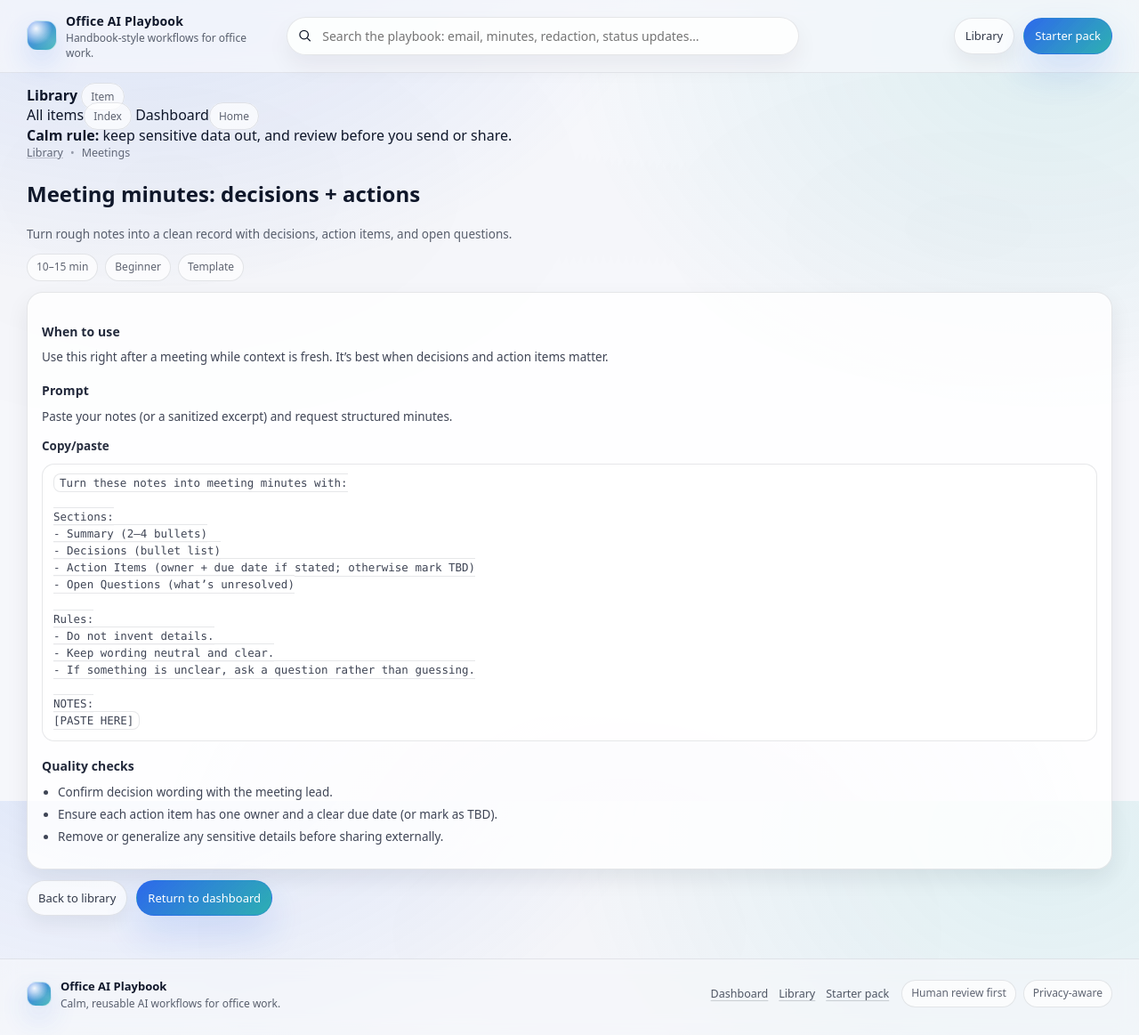
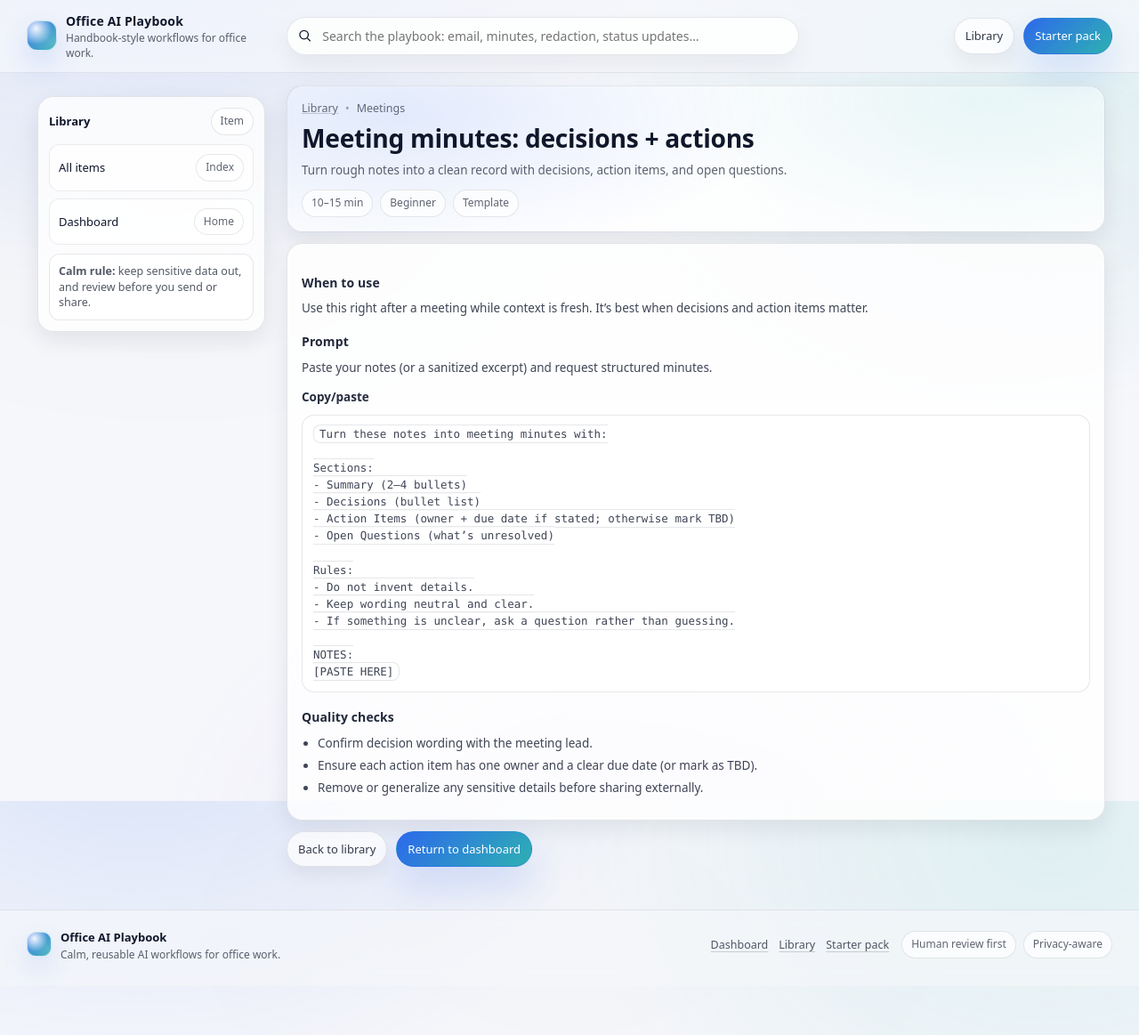
Before and after one commit to brandonhimpfen/officeaiplaybook.com, a Jekyll site: the page built from library/meeting-minutes/index.md, in a window 1280 px wide and 1163 px high. Shown: the whole window at 89% size. Built offline with Jekyll 4.4.1, drawn with Linux system fonts in a browser that asks for light colours.

Commit message:
Update style.css

```diff
--- a/assets/css/style.css
+++ b/assets/css/style.css
@@ -1,7 +1,7 @@
-/* Patch: make Library item pages neat even if they use the default layout.
-   - Adds a constrained reading width wrapper
-   - Renders markdown via markdownify in default layout (see _layouts/default.html)
-   - Keeps typography consistent with the "prose" styles
+/* Patch: make library item pages and library content feel neat + professional
+   - Constrain reading width (avoids full-width text)
+   - Add "prose" typography styling for rendered markdown
+   - Ensure markdown headings render cleanly and consistently
 */
 
 :root{
@@ -148,11 +148,195 @@ header{
 /* Shell */
 .shell{ padding: 14px 0 28px 0; }
 
-/* Library reading wrapper used by default layout */
-.readingShell{
+/* Dashboard grid */
+.dash{
+  display:grid;
+  grid-template-columns: var(--side) 1fr var(--rail);
+  gap: var(--gap);
+  align-items:start;
+}
+
+/* Reusable page grids (Library, etc.) */
+.pageGrid{
+  display:grid;
+  gap: var(--gap);
+  align-items:start;
+}
+.pageGrid.one{ grid-template-columns: 1fr; }
+.pageGrid.two{ grid-template-columns: 1fr minmax(280px, 360px); }
+.pageGrid.three{ grid-template-columns: minmax(260px, 320px) 1fr minmax(280px, 360px); }
+
+/* Sidebar / rail shared blocks */
+.sidebar, .rail{ padding:12px; }
+.sidebar{ position:sticky; top:74px; }
+.rail{ position:sticky; top:74px; }
+
+.sideSection, .railBox{
+  padding:12px;
+  border-radius: var(--radius);
+  border:1px solid rgba(15,23,42,.10);
+  background: rgba(255,255,255,.78);
+  box-shadow: var(--shadowSoft);
+  margin-bottom:12px;
+}
+.sideHead{
+  display:flex; align-items:center; justify-content:space-between;
+  gap:10px; margin-bottom:10px;
+}
+.sideHead strong{ font-size:13px; }
+
+.navList{ display:grid; gap:8px; }
+.navItem{
+  display:flex; align-items:center; justify-content:space-between; gap:10px;
+  padding:10px 10px;
+  border-radius:12px;
+  border:1px solid rgba(15,23,42,.08);
+  background: rgba(255,255,255,.74);
+  transition: transform .2s ease, background .2s ease, box-shadow .2s ease;
+  font-size:13px;
+}
+.navItem:hover{
+  transform: translateY(-1px);
+  background: rgba(37,99,235,.08);
+  box-shadow: 0 14px 26px rgba(15,23,42,.08);
+}
+.navItem.active{
+  background:
+    radial-gradient(260px 160px at 20% 20%, rgba(37,99,235,.18), transparent 65%),
+    rgba(255,255,255,.86);
+  border-color: rgba(37,99,235,.22);
+}
+.hint{
+  margin-top:10px;
+  padding:10px 10px;
+  border-radius:12px;
+  border:1px solid rgba(15,23,42,.10);
+  background: rgba(255,255,255,.72);
+  color: rgba(15,23,42,.72);
+  font-size:12.5px;
+}
+
+/* Main column bits */
+.heroPanel{
+  padding:16px;
+  border-radius: var(--radius);
+  border:1px solid rgba(15,23,42,.10);
+  background:
+    radial-gradient(700px 260px at 14% 20%, rgba(37,99,235,.14), transparent 60%),
+    radial-gradient(600px 260px at 86% 10%, rgba(14,165,166,.10), transparent 60%),
+    rgba(255,255,255,.82);
+  box-shadow: var(--shadowSoft);
+}
+.heroRow{
+  display:flex;
+  align-items:flex-end;
+  justify-content:space-between;
+  gap:12px;
+  flex-wrap:wrap;
+}
+.heroRow h1{
+  margin:0;
+  font-size: clamp(22px, 2.1vw, 30px);
+  line-height:1.1;
+  letter-spacing:-.01em;
+}
+.heroRow p{
+  margin-top:8px;
+  max-width: 78ch;
+  color: var(--muted);
+  font-size: 13.5px;
+}
+.heroActions{ display:flex; gap:10px; flex-wrap:wrap; align-items:center; }
+
+.sectionTitle{
+  display:flex; align-items:flex-end; justify-content:space-between;
+  gap:12px; margin:12px 0 10px 0;
+}
+.sectionTitle strong{ font-size:13.5px; }
+.sectionTitle span{ color: var(--muted); font-size:12.5px; }
+
+/* Feed cards */
+.feed{ display:grid; gap:10px; }
+.post{
+  padding:12px;
+  border-radius: var(--radius);
+  border:1px solid rgba(15,23,42,.10);
+  background: rgba(255,255,255,.78);
+  box-shadow: var(--shadowSoft);
+  transition: transform .2s ease, background .2s ease, box-shadow .2s ease;
+  position:relative; overflow:hidden;
+}
+.post:before{
+  content:"";
+  position:absolute; inset:-2px; opacity:.55;
+  background: radial-gradient(320px 220px at 20% 20%, var(--glow), transparent 65%);
+  pointer-events:none;
+}
+.post > *{ position:relative; z-index:1; }
+.post:hover{
+  transform: translateY(-1px);
+  background: rgba(255,255,255,.95);
+  box-shadow: 0 18px 34px rgba(15,23,42,.10);
+}
+.postTop{ display:flex; align-items:center; justify-content:space-between; gap:10px; }
+.type{
+  display:inline-flex; align-items:center; gap:8px;
+  font-size:12px; padding:6px 10px; border-radius:999px;
+  border:1px solid rgba(15,23,42,.10);
+  background: rgba(255,255,255,.76);
+  color: rgba(15,23,42,.70);
+  width:max-content;
+}
+.postTitle{ margin-top:8px; font-weight:780; letter-spacing:-.01em; font-size: 14px; }
+.postDesc{ margin-top:6px; color: var(--muted); font-size:13px; max-width: 78ch; }
+.chips{ margin-top:10px; display:flex; gap:8px; flex-wrap:wrap; }
+.chip{
+  font-size:12px; padding:6px 10px; border-radius:999px;
+  border:1px solid rgba(15,23,42,.10);
+  background: rgba(255,255,255,.76);
+  color: rgba(15,23,42,.68);
+  white-space:nowrap;
+}
+
+/* Right rail items */
+.railBox strong{ font-size:13px; }
+.railList{ display:grid; gap:8px; margin-top:10px; }
+.quick{
+  display:flex; align-items:center; justify-content:space-between; gap:10px;
+  padding:10px 10px;
+  border-radius:12px;
+  border:1px solid rgba(15,23,42,.08);
+  background: rgba(255,255,255,.74);
+  transition: transform .2s ease, background .2s ease, box-shadow .2s ease;
+  font-size:13px;
+}
+.quick:hover{
+  transform: translateY(-1px);
+  background: rgba(14,165,166,.08);
+  box-shadow: 0 14px 26px rgba(15,23,42,.08);
+}
+
+/* Reveal */
+.reveal{ opacity:0; transform: translateY(10px); }
+.reveal.in{ opacity:1; transform: translateY(0); transition: opacity .6s ease, transform .6s ease; }
+
+/* Item pages (neater width + typography) */
+.itemShell{
+  display:grid;
+  grid-template-columns: var(--side) 1fr;
+  gap: var(--gap);
+  align-items:start;
+}
+.itemAside{
+  position:sticky;
+  top:74px;
+  padding:12px;
+}
+.itemMain{ min-width:0; }
+.itemMainInner{
   width: min(920px, 100%);
 }
-.readingHero{
+.itemHero{
   padding:16px;
   border-radius: var(--radius);
   border:1px solid rgba(15,23,42,.10);
@@ -162,7 +346,6 @@ header{
     rgba(255,255,255,.84);
   box-shadow: var(--shadowSoft);
 }
-
 .itemBreadcrumb{
   display:flex; align-items:center; gap:8px;
   color: rgba(15,23,42,.62);
@@ -171,6 +354,12 @@ header{
 }
 .itemBreadcrumb a{ text-decoration:underline; text-decoration-color: rgba(15,23,42,.20); }
 .dot{ opacity:.6; }
+.itemHero h1{
+  margin:0;
+  font-size: clamp(22px, 2.2vw, 30px);
+  line-height:1.12;
+  letter-spacing:-.01em;
+}
 .itemSub{
   margin:10px 0 0 0;
   color: var(--muted);
@@ -198,7 +387,7 @@ header{
   flex-wrap:wrap;
 }
 
-/* Prose (markdown rendered) */
+/* Prose styles for markdown-rendered content */
 .prose{
   color: rgba(15,23,42,.80);
   font-size: 13.5px;
@@ -297,9 +486,15 @@ header{
 
 /* Responsive */
 @media (max-width: 980px){
+  .dash{ grid-template-columns: 1fr; }
   .topgrid{ grid-template-columns: 1fr auto; gap:10px; }
   .globalSearch{ display:none; }
-  .readingShell{ width:100%; }
+  .sidebar,.rail{ position:relative; top:auto; }
+
+  .pageGrid.two, .pageGrid.three{ grid-template-columns: 1fr; }
+  .itemShell{ grid-template-columns: 1fr; }
+  .itemAside{ position:relative; top:auto; padding:0; }
+  .itemMainInner{ width:100%; }
 
   .footerGrid{ grid-template-columns: 1fr; }
   .footerMeta{ justify-content:flex-start; }
```
